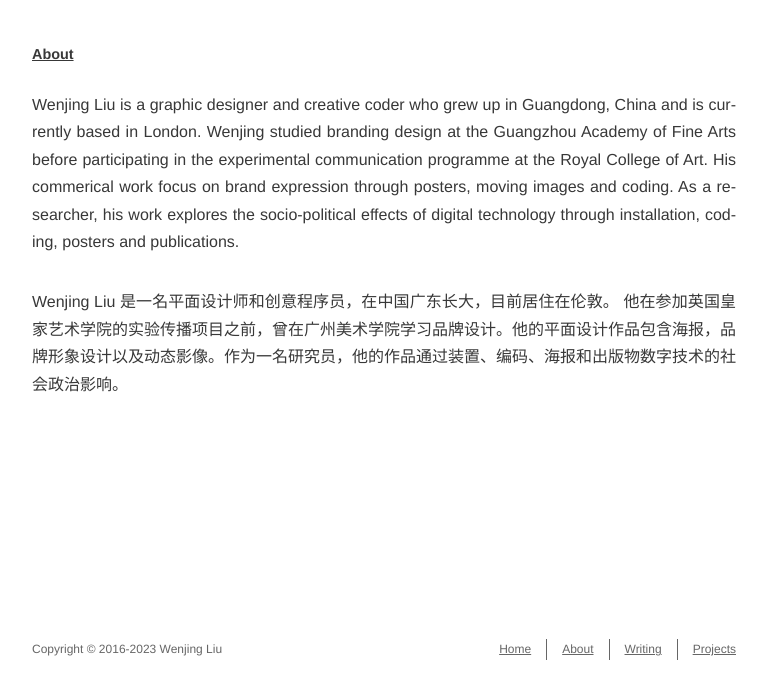
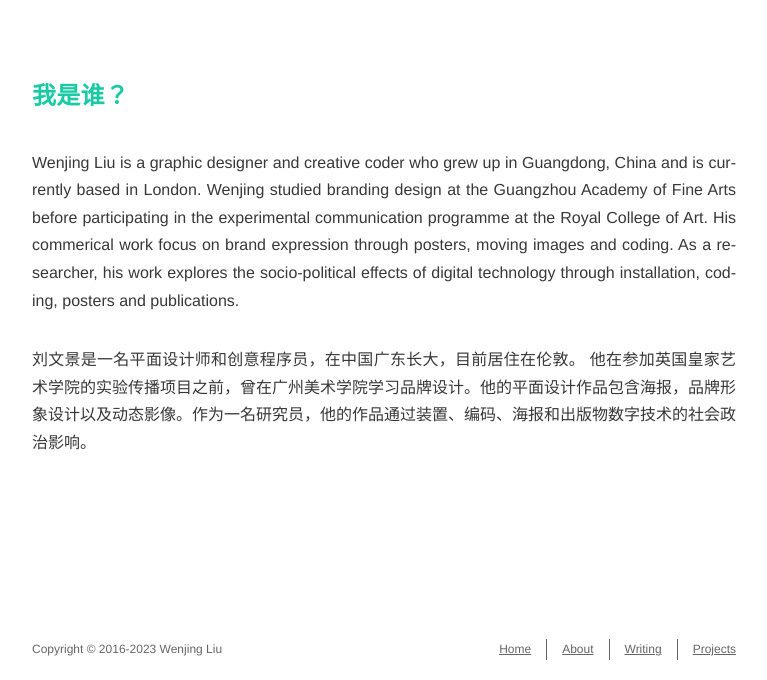
Before and after one commit to oumaizi/wenjing.github.io, a plain HTML site: page about/index.html in a window 1280 px wide. Shown: the part 120-800 px from the top of the page, without its empty margins (256-1023 px from the left). Drawn offline with nearby package versions, Linux system fonts and the light colour scheme; a web font is replaced by a local one.

Commit message:
Site updated: 2023-02-22 05:52:26

```diff
--- a/about/index.html
+++ b/about/index.html
@@ -7,15 +7,15 @@
     <meta name="HandheldFriendly" content="True">
     <script async defer data-website-id="47b07e4e-cbb6-428f-acbe-f278f7ccf076" src="https://view.liuwenjing.net/umami.js"></script>
     <meta name="viewport" content="width=device-width, initial-scale=1, maximum-scale=5" />
-    <meta name="description" content="AboutWenjing Liu is a graphic designer and creative coder who grew up in Guangdong, China and is currently based in London. Wenjing studied branding design at the Guangzhou Academy of Fine Arts before">
+    <meta name="description" content="我是谁？Wenjing Liu is a graphic designer and creative coder who grew up in Guangdong, China and is currently based in London. Wenjing studied branding design at the Guangzhou Academy of Fine Arts before">
 <meta property="og:type" content="website">
 <meta property="og:title" content="about">
 <meta property="og:url" content="http://example.com/about/index.html">
 <meta property="og:site_name" content="Wenjing Liu">
-<meta property="og:description" content="AboutWenjing Liu is a graphic designer and creative coder who grew up in Guangdong, China and is currently based in London. Wenjing studied branding design at the Guangzhou Academy of Fine Arts before">
+<meta property="og:description" content="我是谁？Wenjing Liu is a graphic designer and creative coder who grew up in Guangdong, China and is currently based in London. Wenjing studied branding design at the Guangzhou Academy of Fine Arts before">
 <meta property="og:locale" content="en_US">
 <meta property="article:published_time" content="2023-02-21T23:17:29.000Z">
-<meta property="article:modified_time" content="2023-02-22T05:49:35.968Z">
+<meta property="article:modified_time" content="2023-02-22T05:52:08.224Z">
 <meta property="article:author" content="Wenjing Liu">
 <meta name="twitter:card" content="summary">
 
@@ -90,8 +90,8 @@
 
   <div class="content" itemprop="articleBody">
 
-          <h3 id="About"><a href="#About" class="headerlink" title="About"></a>About</h3><p>Wenjing Liu is a graphic designer and creative coder who grew up in Guangdong, China and is currently based in London. Wenjing studied branding design at the Guangzhou Academy of Fine Arts before participating in the experimental communication programme at the Royal College of Art. His commerical work focus on brand expression through posters, moving images and coding. As a researcher, his work explores the socio-political effects of digital technology through installation, coding, posters and publications. </p>
-<p>Wenjing Liu 是一名平面设计师和创意程序员，在中国广东长大，目前居住在伦敦。 他在参加英国皇家艺术学院的实验传播项目之前，曾在广州美术学院学习品牌设计。他的平面设计作品包含海报，品牌形象设计以及动态影像。作为一名研究员，他的作品通过装置、编码、海报和出版物数字技术的社会政治影响。</p>
+          <h1 id="我是谁？"><a href="#我是谁？" class="headerlink" title="我是谁？"></a>我是谁？</h1><p>Wenjing Liu is a graphic designer and creative coder who grew up in Guangdong, China and is currently based in London. Wenjing studied branding design at the Guangzhou Academy of Fine Arts before participating in the experimental communication programme at the Royal College of Art. His commerical work focus on brand expression through posters, moving images and coding. As a researcher, his work explores the socio-political effects of digital technology through installation, coding, posters and publications. </p>
+<p>刘文景是一名平面设计师和创意程序员，在中国广东长大，目前居住在伦敦。 他在参加英国皇家艺术学院的实验传播项目之前，曾在广州美术学院学习品牌设计。他的平面设计作品包含海报，品牌形象设计以及动态影像。作为一名研究员，他的作品通过装置、编码、海报和出版物数字技术的社会政治影响。</p>
 
 
   </div>
```
